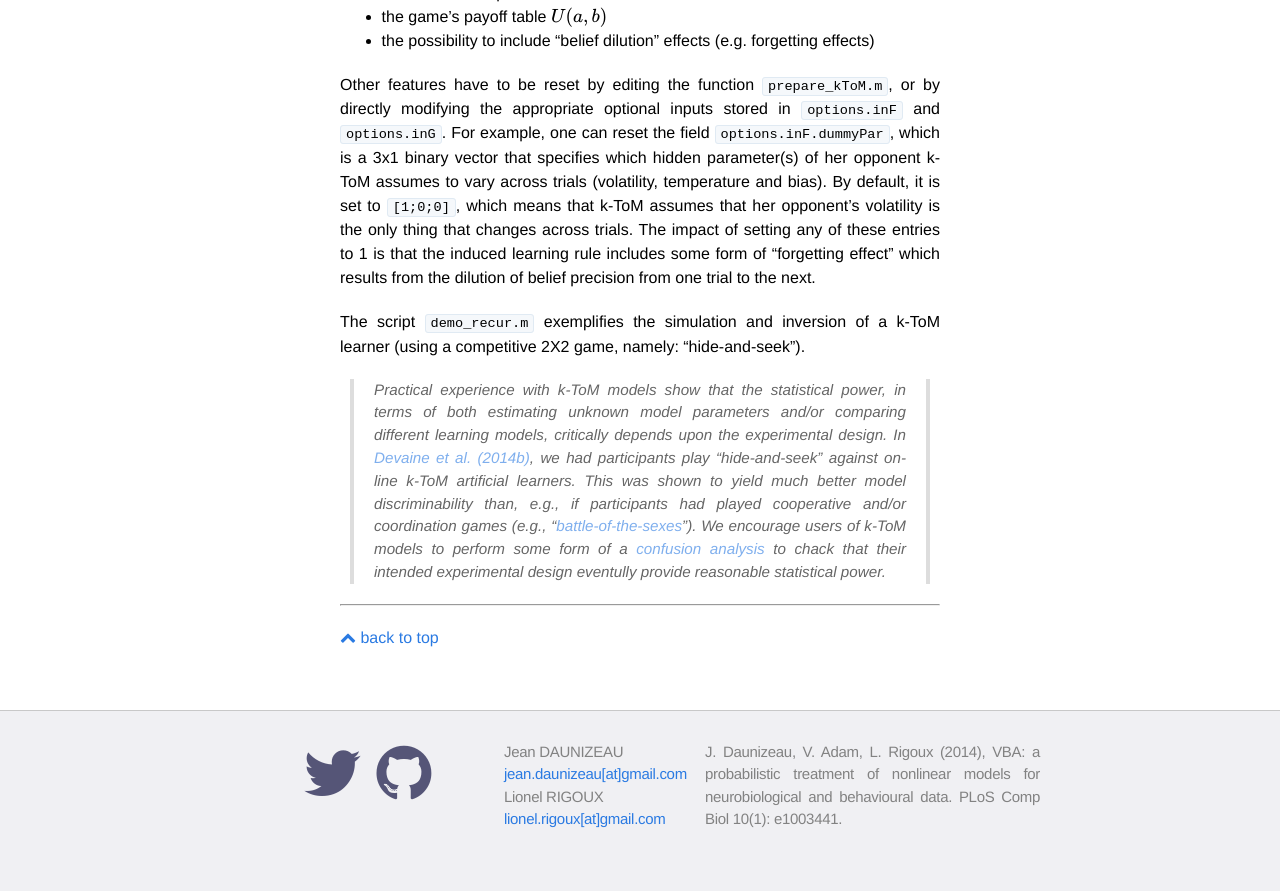
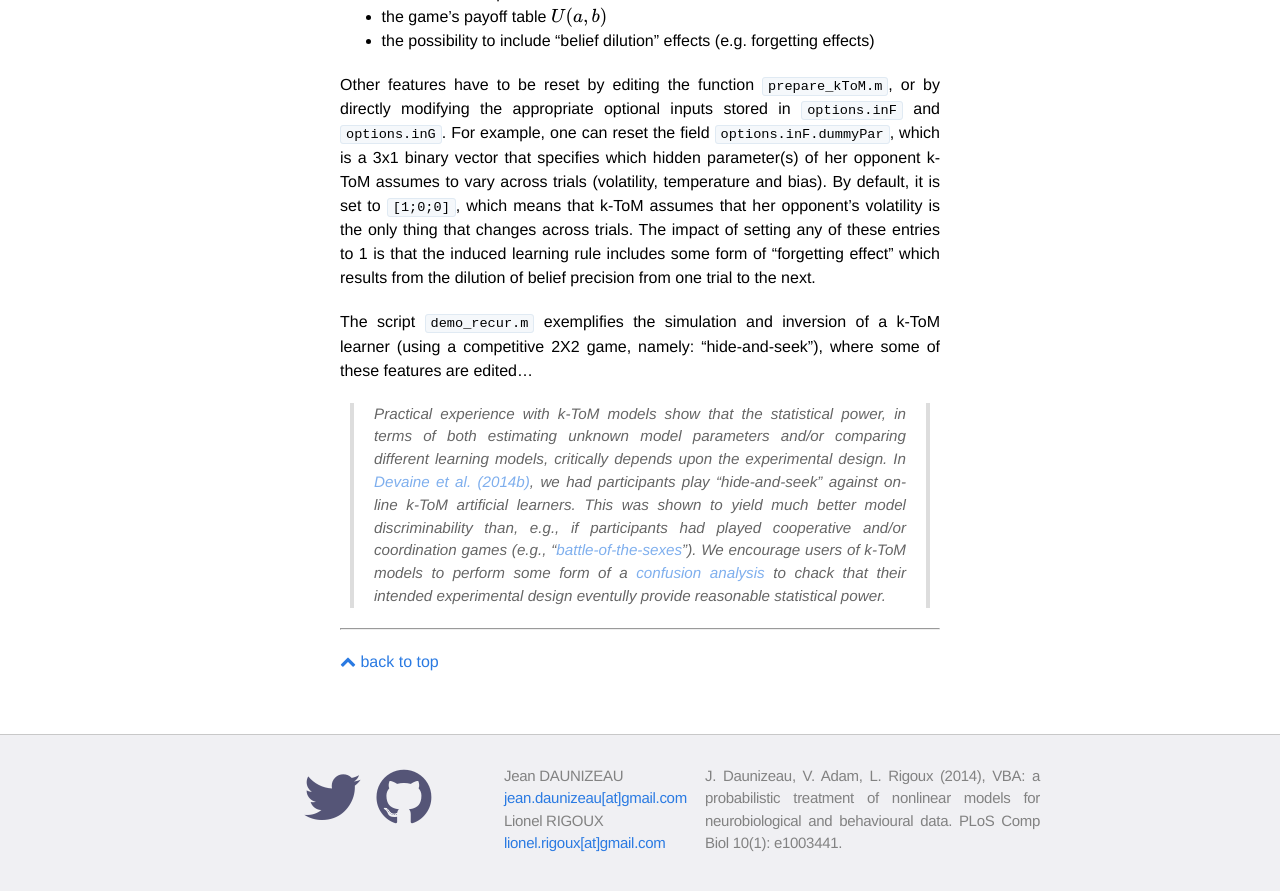
Before and after one commit to MBB-team/VBA-toolbox, a Jekyll site: the page built from _wiki/ktom.md, in a window 1280 px wide and 900 px high, scrolled down 5312 px. Shown: the top 891 px of the window. Built offline with Jekyll 4.4.1, drawn with Linux system fonts in a browser that asks for light colours; nearby versions of some CDN libraries; formulas are drawn with MathJax 3.

Commit message:
Update ktom.md

```diff
--- a/_wiki/ktom.md
+++ b/_wiki/ktom.md
@@ -92,6 +92,6 @@ Many optional features of k-ToM learners can be changed to adapt the model to on
 
 Other features have to be reset by editing the function `prepare_kToM.m`, or by directly modifying the appropriate optional inputs stored in `options.inF` and `options.inG`. For example, one can reset the field `options.inF.dummyPar`, which is a 3x1 binary vector that specifies which hidden parameter(s) of her opponent k-ToM assumes to vary across trials (volatility, temperature and bias). By default, it is set to `[1;0;0]`, which means that k-ToM assumes that her opponent's volatility is the only thing that changes across trials. The impact of setting any of these entries to 1 is that the induced learning rule includes some form of "forgetting effect" which results from the dilution of belief precision from one trial to the next.
 
-The script `demo_recur.m` exemplifies the simulation and inversion of a k-ToM learner (using a competitive 2X2 game, namely: "hide-and-seek").
+The script `demo_recur.m` exemplifies the simulation and inversion of a k-ToM learner (using a competitive 2X2 game, namely: "hide-and-seek"), where some of these features are edited...
 
 > Practical experience with k-ToM models show that the statistical power, in terms of both estimating unknown model parameters and/or comparing different learning models, critically depends upon the experimental design. In [Devaine et al. (2014b)](http://journals.plos.org/ploscompbiol/article?id=10.1371/journal.pcbi.1003992), we had participants play "hide-and-seek" against on-line k-ToM artificial learners. This was shown to yield much better model discriminability than, e.g., if participants had played cooperative and/or coordination games (e.g., "[battle-of-the-sexes](https://en.wikipedia.org/wiki/Battle_of_the_sexes_(game_theory))"). We encourage users of k-ToM models to perform some form of a [confusion analysis](https://en.wikipedia.org/wiki/Confusion_matrix) to chack that their intended experimental design eventully provide reasonable statistical power.
```
